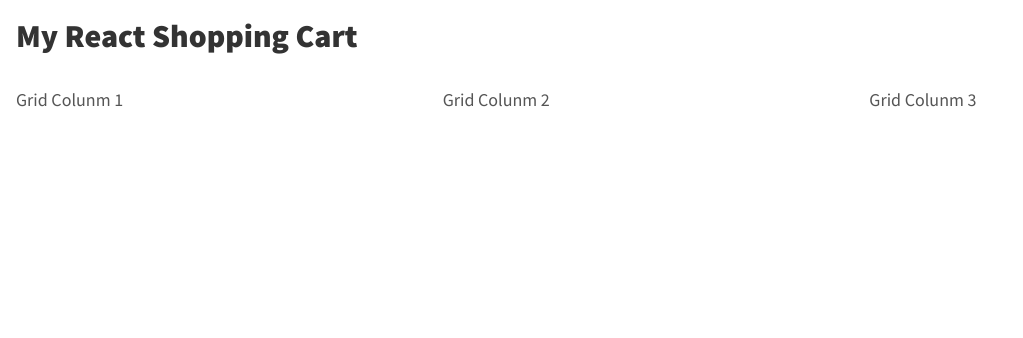
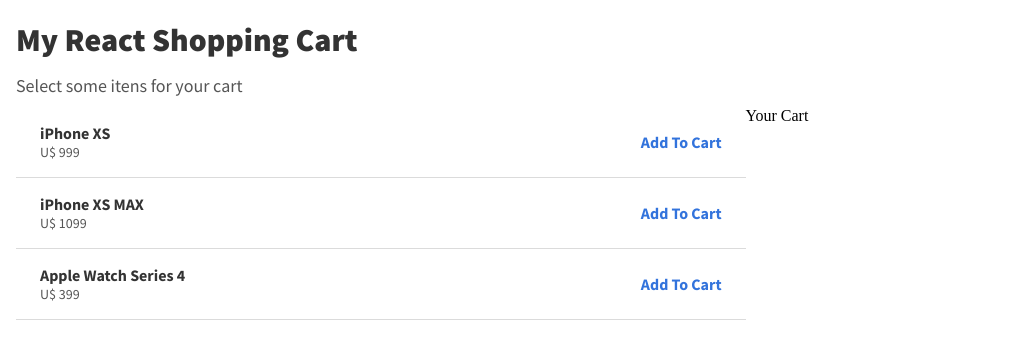
Before and after one commit to brunoorocha/react-journey, a React (Create React App) app: page /cart in a window 1280 px wide. Shown: the top 338 px of the page, without its empty margins (0-1023 px from the left). Built offline with nearby package versions, Linux system fonts and the light colour scheme.

Commit message:
Created the Product component and mock a list of them

```diff
--- /dev/null
+++ b/src/components/cart/Cart.js
@@ -0,0 +1,13 @@
+import React, { Component } from 'react'
+
+export class Cart extends Component {
+  render() {
+    return (
+      <div>
+        <p>Your Cart</p>
+      </div>
+    )
+  }
+}
+
+export default Cart
--- a/src/components/grid/Col.js
+++ b/src/components/grid/Col.js
@@ -1,10 +1,33 @@
-import React from 'react'
+import React, { Component } from 'react'
 import './style.css'
 
-const Col = (props) => (
-    <div className="col">
-        { props.children }
-    </div>
-)
+class Col extends Component {
+
+    constructor(props) {
+      super(props)
+
+      this.state = {
+         options: this.getOptions()
+      }
+
+      this.getOptions = this.getOptions.bind(this)
+    }
+
+    getOptions() {
+        let options = ""
+        options += this.props.alignItens !== undefined ? " col__align-items--"+ this.props.alignItens : ""
+        options += this.props.justifyContent !== undefined ? " col__justify-content--"+ this.props.justifyContent : ""
+
+        return options
+    }
+
+    render() {
+        return (
+            <div className={ "col"+ this.state.options }>
+                { this.props.children }
+            </div>
+        )
+    }
+}
 
 export default Col
--- a/src/components/grid/style.css
+++ b/src/components/grid/style.css
@@ -1,9 +1,18 @@
 .row {
-    padding: 0 0;
+    padding: 0 16px;
+    margin: 8px 0;
     display: flex;
 }
 
 .col {
     flex-grow: 1;
-    margin: 16px 16px;
 }
+
+.col__align-items--center {
+    align-self: center;
+}
+
+.col__justify-content--end {
+    display: flex;
+    justify-content: flex-end;
+}
--- /dev/null
+++ b/src/components/product/Product.js
@@ -0,0 +1,47 @@
+import React, { Component } from 'react'
+import Row from '../grid/Row'
+import Col from '../grid/Col'
+import './style.css'
+
+export class Product extends Component {
+
+  state = {
+    itens: [
+      {
+        name: 'iPhone XS',
+        price: 999.00
+      },
+      {
+        name: 'iPhone XS MAX',
+        price: 1099.00
+      },
+      {
+        name: 'Apple Watch Series 4',
+        price: 399.00
+      },
+    ]
+  }
+
+  render() {
+    return (
+      <div>
+        { this.state.itens.map( (item, index) => (
+            <div className="product" key={ index }>
+              <Row>
+                <Col>
+                  <p className="product__name">{ item.name }</p>
+                  <p className="product__price">U$ { item.price }</p>
+                </Col>
+
+                <Col alignItens="center" justifyContent="end">
+                  <button className="product__add-to-cart-button">Add To Cart</button>
+                </Col>
+              </Row>
+            </div>
+        ))}
+      </div>
+    )
+  }
+}
+
+export default Product
--- /dev/null
+++ b/src/components/product/ProductList.js
@@ -0,0 +1,14 @@
+import React, { Component } from 'react'
+import Product from './Product'
+
+export class ProductList extends Component {
+  render() {
+    return (
+      <div>
+        <Product />
+      </div>
+    )
+  }
+}
+
+export default ProductList
--- /dev/null
+++ b/src/components/product/style.css
@@ -0,0 +1,28 @@
+
+.product {
+    padding: 8px;
+    border-bottom: 1px solid hsl(0, 0%, 86%);
+}
+
+.product__name {
+    font-family: "Source Sans Pro";
+    font-size: 16px;
+    font-weight: 700;
+    color: #333;
+}
+
+.product__price {
+    font-family: "Source Sans Pro";
+    font-size: 14px;
+    font-weight: 400;
+    color: #555;
+}
+
+.product__add-to-cart-button {
+    font-family: "Source Sans Pro";
+    font-size: 16px;
+    font-weight: 700;
+    background-color: transparent;
+    border: none;
+    color: hsl(217, 71%, 53%);
+}
--- a/src/components/subtitle/style.css
+++ b/src/components/subtitle/style.css
@@ -4,4 +4,5 @@
     font-weight: 400;
     font-size: 18px;
     color: #555;
+    line-height: 1.5em;
 }
--- a/src/components/title/style.css
+++ b/src/components/title/style.css
@@ -4,4 +4,6 @@
     font-weight: 900;
     font-size: 32px;
     color: #333;
+    line-height: 1.5em;
+    padding-top: 8px;
 }
--- a/src/pages/App.js
+++ b/src/pages/App.js
@@ -2,7 +2,7 @@
 import { Switch, Route } from 'react-router-dom'
 import Home from './home/Home'
 import Todo from './todo-page/Todo'
-import Cart from './shop-cart/Cart'
+import ShoppingCart from './shop-cart/ShoppingCart'
 import './style.css'
 
 const App = () => (
@@ -10,7 +10,7 @@
         <Switch>
             <Route exact path='/' component={Home} />
             <Route path='/todo' component={Todo} />
-            <Route path='/cart' component={Cart} />
+            <Route path='/cart' component={ShoppingCart} />
         </Switch>
     </React.Fragment>
 )
--- a/src/pages/shop-cart/CartContext.js
+++ b/src/pages/shop-cart/CartContext.js
@@ -33,7 +33,7 @@
 
     render() {
         return (
-            <CartContext.Provider>
+            <CartContext.Provider value={ this.state.itens }>
                 { this.props.children }
             </CartContext.Provider>
         )
--- a/src/pages/shop-cart/Cart.js
+++ b/src/pages/shop-cart/ShoppingCart.js
@@ -4,8 +4,10 @@
 import Subtitle from '../../components/subtitle/Subtitle'
 import Row from '../../components/grid/Row'
 import Col from '../../components/grid/Col'
+import Cart from '../../components/cart/Cart'
+import ProductList from '../../components/product/ProductList'
 
-const Cart = (props) => (
+const ShoppingCart = (props) => (
     <CartContextProvider>
         <Row>
             <Col>
@@ -14,16 +16,18 @@
         </Row>
         <Row>
             <Col>
-                <Subtitle>Grid Colunm 1</Subtitle>
+                <Subtitle>Select some itens for your cart</Subtitle>
+            </Col>
+        </Row>
+        <Row>
+            <Col>
+                <ProductList />
             </Col>
             <Col>
-                <Subtitle>Grid Colunm 2</Subtitle>
-            </Col>
-            <Col>
-                <Subtitle>Grid Colunm 3</Subtitle>
+                <Cart />
             </Col>
         </Row>
     </CartContextProvider>
 )
 
-export default Cart
+export default ShoppingCart
```
